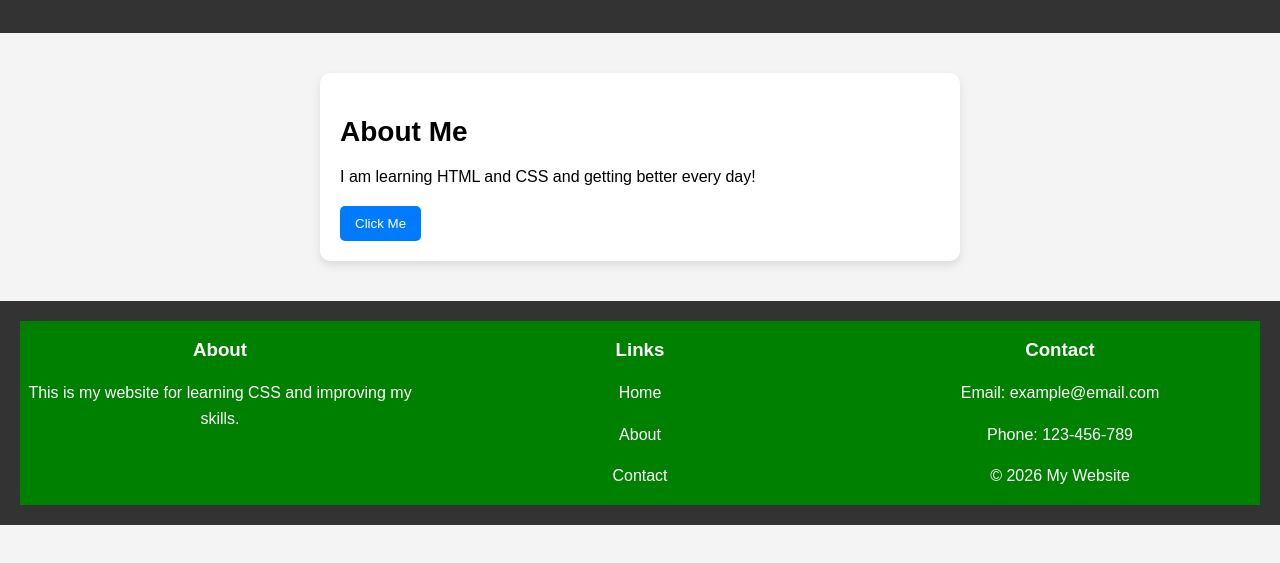
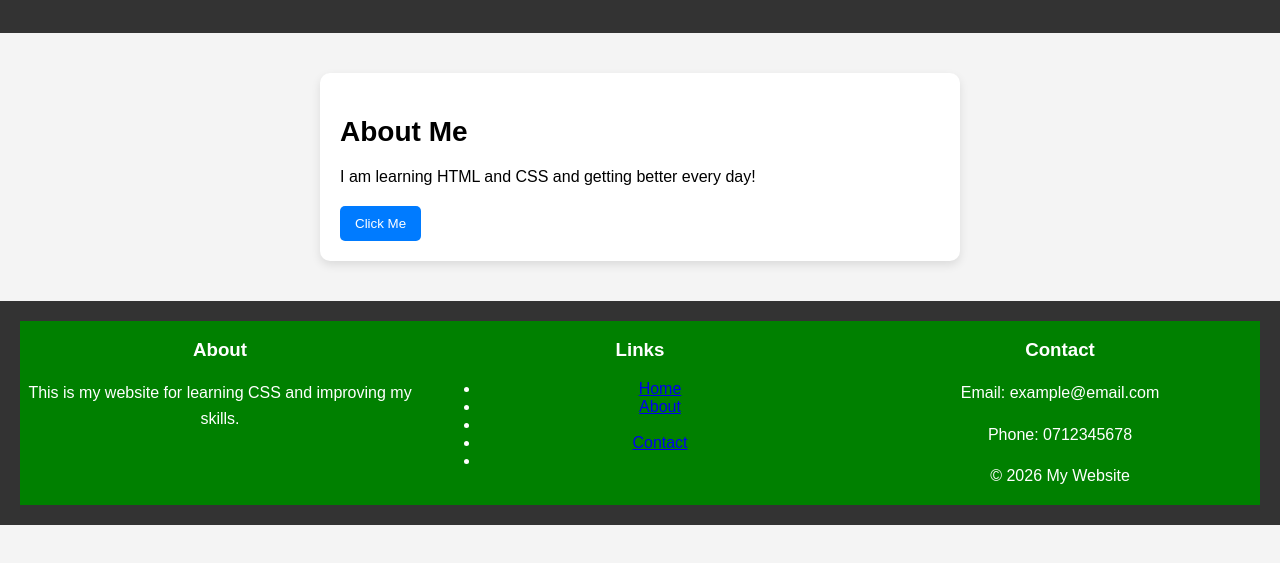
Before and after one commit to tylarochele4-netizen/iyf-s10-week-02--tylarochele4-netizen-, a plain HTML site: page index.html in a window 1280 px wide. Shown: the part 131-694 px from the top of the page. Drawn offline with Linux system fonts and the light colour scheme.

Commit message:
Update index.html

```diff
--- a/index.html
+++ b/index.html
@@ -29,15 +29,17 @@
 
         <div class="footer-column">
             <h3>Links</h3>
-            <p>Home</p>
-            <p>About</p>
-            <p>Contact</p>
+            <ul>
+                <li><a href="#">Home</a></li>
+                <li><a href="#">About</a><li>
+                <li><a href="#">Contact</a><li>
+            </ul>
         </div>
 
         <div class="footer-column">
             <h3>Contact</h3>
             <p>Email: example@email.com</p>
-            <p>Phone: 123-456-789</p>
+            <p>Phone: 0712345678</p>
             <p>© 2026 My Website
         </div>
 
```
